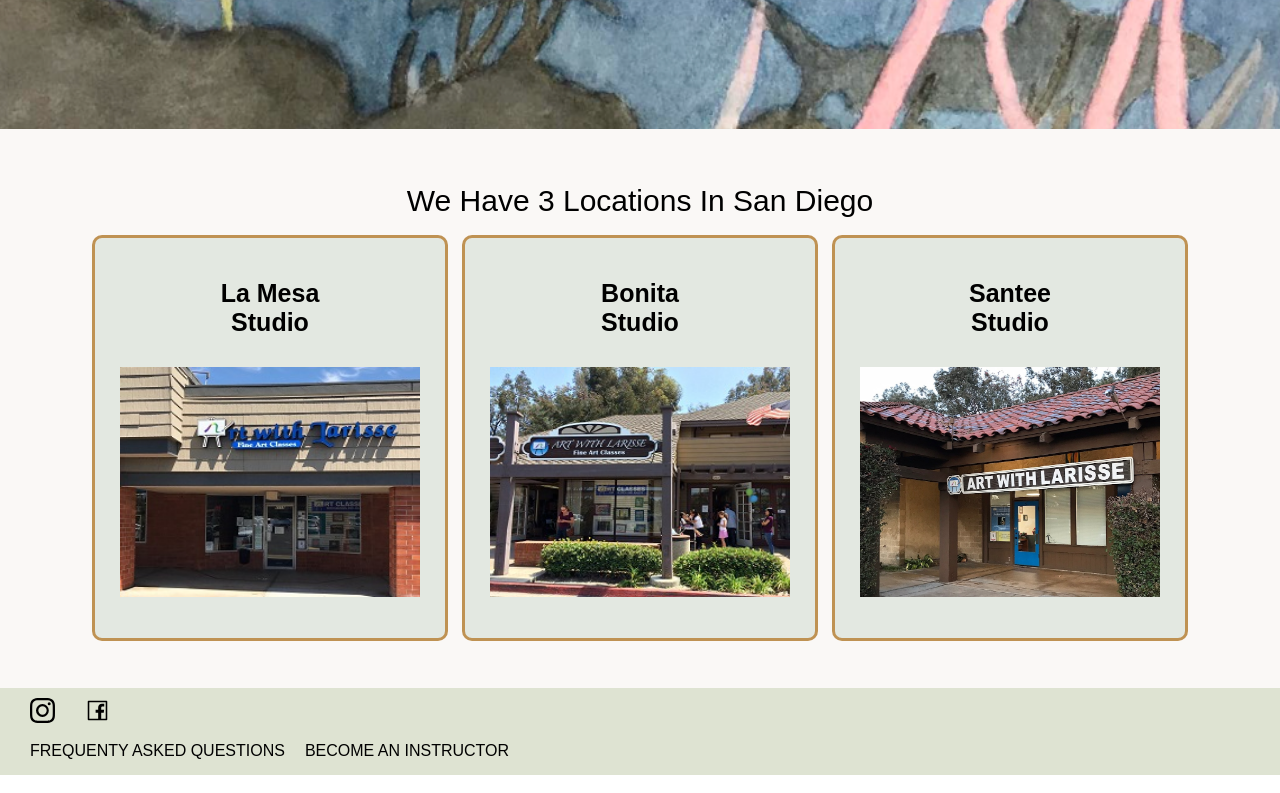
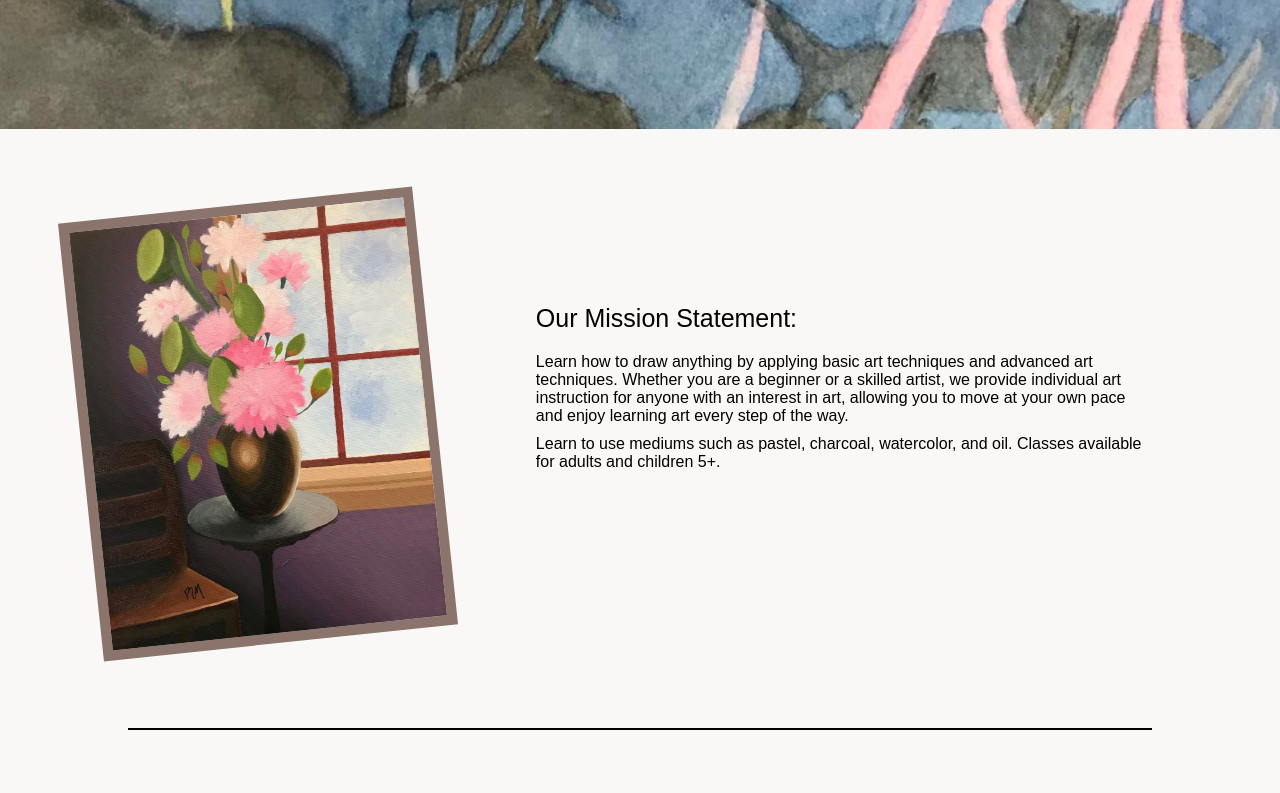
Before and after one commit to huaac/artwebsiteproj, a React (Create React App) app in the folder artwebsite/: page / in a window 1280 px wide. Shown: the part 500-1293 px from the top of the page. Built offline with nearby package versions, Linux system fonts and the light colour scheme.

Commit message:
added line divider

```diff
--- a/artwebsite/src/Homepage2.css
+++ b/artwebsite/src/Homepage2.css
@@ -1,11 +1,27 @@
-.carousel, .mission {
+.carousel{
   margin-bottom: 70px;
   background-color: #FAF8F6;
   width: 100%;
   box-sizing: border-box;
 }
 
+.mission {
+  background-color: #FAF8F6;
+  margin-bottom: 0;
+}
+
 .locations {
   background-color: #FAF8F6;
   padding-bottom: 20px;
 }
+
+.line {
+  width: 80%;
+  height: 2px;
+  background-color: black;
+  margin: 0 auto;
+}
+
+.line-container {
+  background-color: #FAF8F6;
+}
--- a/artwebsite/src/Homepage2.js
+++ b/artwebsite/src/Homepage2.js
@@ -3,6 +3,7 @@ import './Homepage2.css';
 import LocationCards from './LocationCards';
 import Slides from './Slide'
 import Footer from './Footer'
+import Mission from './Mission'
 
 const Homepage2 = () => {
   const OPTIONS = { loop: true }
@@ -14,7 +15,10 @@ const Homepage2 = () => {
         <Slides slides={SLIDES} options={OPTIONS} />
       </div>
       <div className='mission'>
-
+        <Mission />
+      </div>
+      <div className='line-container'>
+        <div className='line'></div>
       </div>
       <div className='locations'>
         <LocationCards />
```
